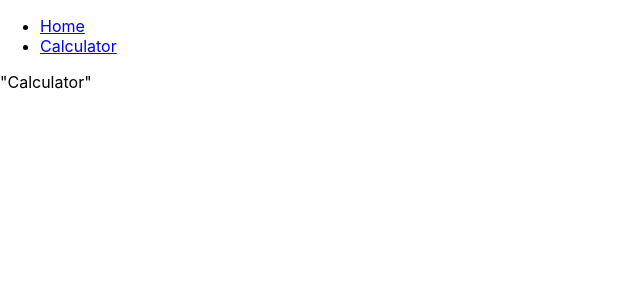
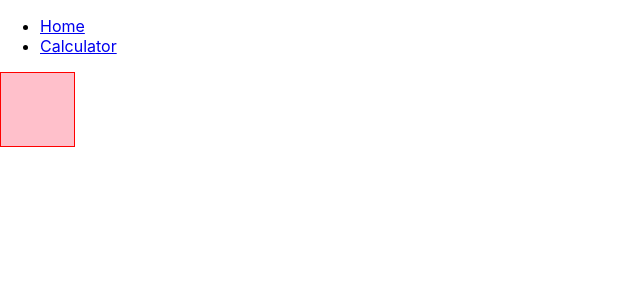
Before and after one commit to deepakvenkat/react-examples, a React (Create React App) app: page /calculator in a window 1280 px wide. Shown: the top 300 px of the page, without its empty margins (0-640 px from the left). Built offline with nearby package versions, Linux system fonts and the light colour scheme.

Commit message:
Add styling to calculator button.

```diff
--- a/package.json
+++ b/package.json
@@ -4,6 +4,7 @@
   "private": true,
   "dependencies": {
     "@material-ui/core": "^4.10.0",
+    "@material-ui/styles": "^4.10.0",
     "@testing-library/jest-dom": "^4.2.4",
     "@testing-library/react": "^9.5.0",
     "@testing-library/user-event": "^7.2.1",
--- a/src/components/CalculatorButton/CalculatorButton.jsx
+++ b/src/components/CalculatorButton/CalculatorButton.jsx
@@ -1,10 +1,41 @@
 import React from 'react';
 import Button from '@material-ui/core/Button';
+import PropTypes from 'prop-types';
 
-const CalculatorButton = () => (
-  <Button variant="contained" disableElevation>
-    +
+import { withStyles } from '@material-ui/core/styles';
+
+const styles = {
+  root: {
+    height: '75px',
+    width: '75px',
+    borderRadius: 0,
+    borderColor: 'red',
+    border: 'solid 0.5px',
+    fontSize: '28px',
+    backgroundColor: (props) => ( props.type === 'number' ? 'white' : 'pink'),
+    '&$hover': {
+      backgroundColor: (props) => ( props.type === 'number' ? 'white' : 'pink'),
+    },
+  },
+}
+
+const CalculatorButton = ({
+  classes,
+  text,
+}) => (
+  <Button
+    variant="contained"
+    disableElevation
+    className={classes.root}
+  >
+    {text}
   </Button>
 );
 
-export default CalculatorButton;
+CalculatorButton.propTypes = {
+  classes: PropTypes.shape({}).isRequired,
+  type: PropTypes.oneOf(['number', 'operator']).isRequired,
+  text: PropTypes.string.isRequired,
+};
+
+export default withStyles(styles)(CalculatorButton);
--- a/src/routes/Calculator/Calculator.js
+++ b/src/routes/Calculator/Calculator.js
@@ -1,8 +1,10 @@
 import React from 'react';
+
+import CalculatorButton from '../../components/CalculatorButton';
 
 const Calculator = () => (
   <div>
-    "Calculator"
+    <CalculatorButton />
   </div>
 );
 
```
Also changed, not shown: src/components/CalculatorButton/CalculatorButton.md (+13 -1 lines).
